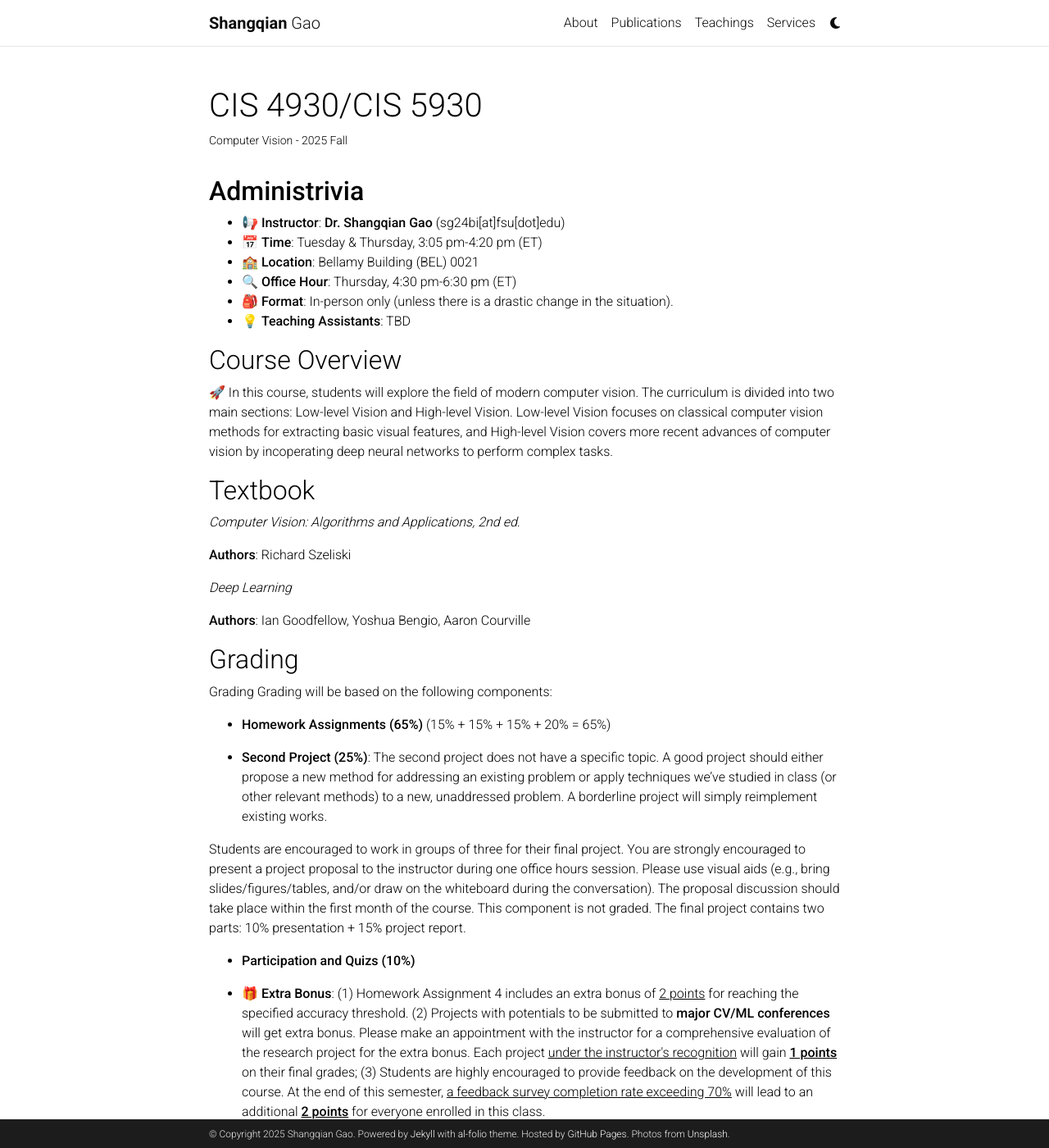
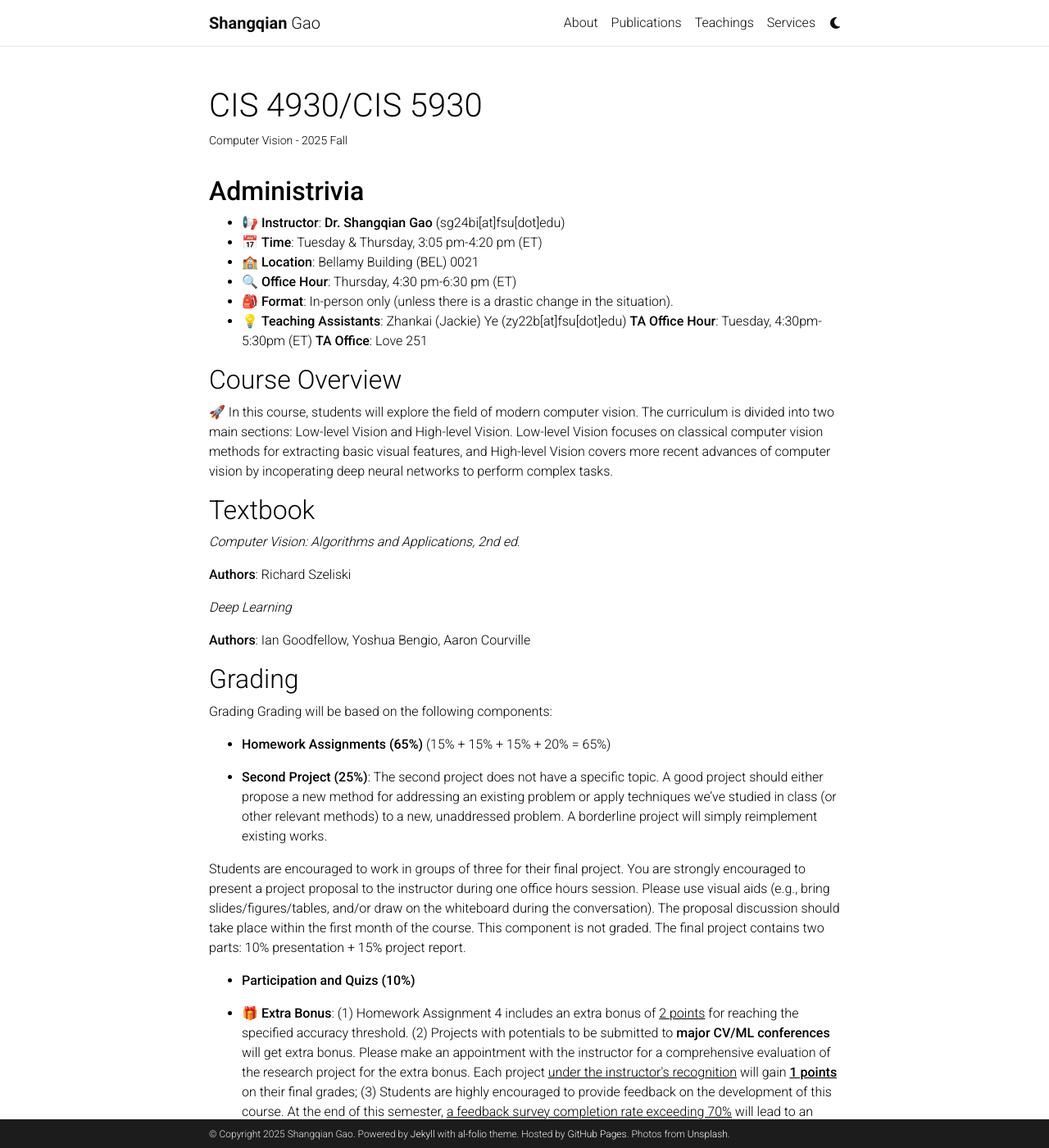
Before and after one commit to gaosh/gaosh.github.io, a Jekyll site: the page built from _courses/computer_vision_fall25.md, in a window 1280 px wide and 1400 px high. Shown: the whole window at 82% size. Built offline with Jekyll 4.4.1, drawn with Linux system fonts in a browser that asks for light colours; comment, search, counter and statistics services are not loaded; a style sheet for code colours, icons or effects is not loaded; some of the changed text lies outside the part shown.

Commit message:
Update computer_vision_fall25.md

```diff
--- a/_courses/computer_vision_fall25.md
+++ b/_courses/computer_vision_fall25.md
@@ -21,7 +21,7 @@
 * 🏫 **Location**: Bellamy Building (BEL) 0021
 * 🔍 **Office Hour**: Thursday, 4:30 pm-6:30 pm (ET)
 * 🎒 **Format**: In-person only (unless there is a drastic change in the situation).
-* 💡 **Teaching Assistants**: TBD
+* 💡 **Teaching Assistants**: Zhankai (Jackie) Ye (zy22b[at]fsu[dot]edu) **TA Office Hour**: Tuesday, 4:30pm-5:30pm (ET) **TA Office**: Love 251
 <!-- Ruoyu Li **TA Office Hour**: Tuesday, 9:30am-11:30am (ET) **TA Office**: Love 0025A (inside the Majors Lab) -->
 
 ## Course Overview
@@ -66,8 +66,14 @@
     <tr>
       <td>Week 1</td>
       <td>Introduction</td>
-      <td><a href="https://docs.google.com/presentation/d/1Lu30ayKOq7s_RzGVj1syGwH2oarD4Tke/edit?usp=sharing&ouid=118238035852217006141&rtpof=true&sd=true">Introduction Slides</a></td>
+      <td><a href="https://docs.google.com/presentation/d/1Lu30ayKOq7s_RzGVj1syGwH2oarD4Tke/edit?usp=sharing&ouid=118238035852217006141&rtpof=true&sd=true">Introduction Slides</a> <a href="https://cs.brown.edu/courses/cs143/2011/docs/matlab-tutorial/">Matlab tutorial</a></td>
       <td>Readings: Szeliski Sec. 1.1, 1.2</td>
+    </tr>
+    <tr>
+      <td>Week 2</td>
+      <td>Filtering and texture</td>
+      <td><a href="">Slides</a></td>
+      <td>Readings: Szeliski Sec. 3.1-3.3</td>
     </tr>
   </tbody>
 </table>
```
